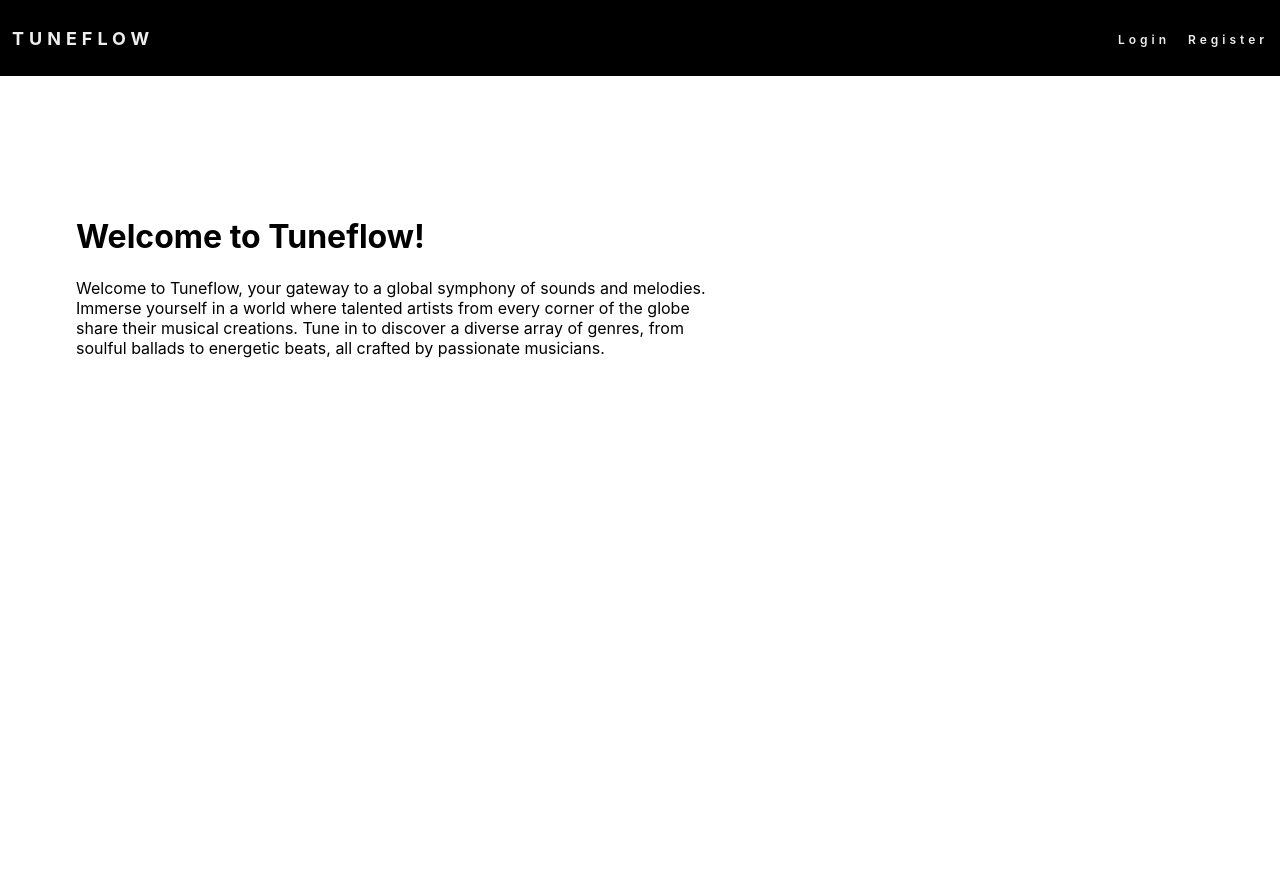
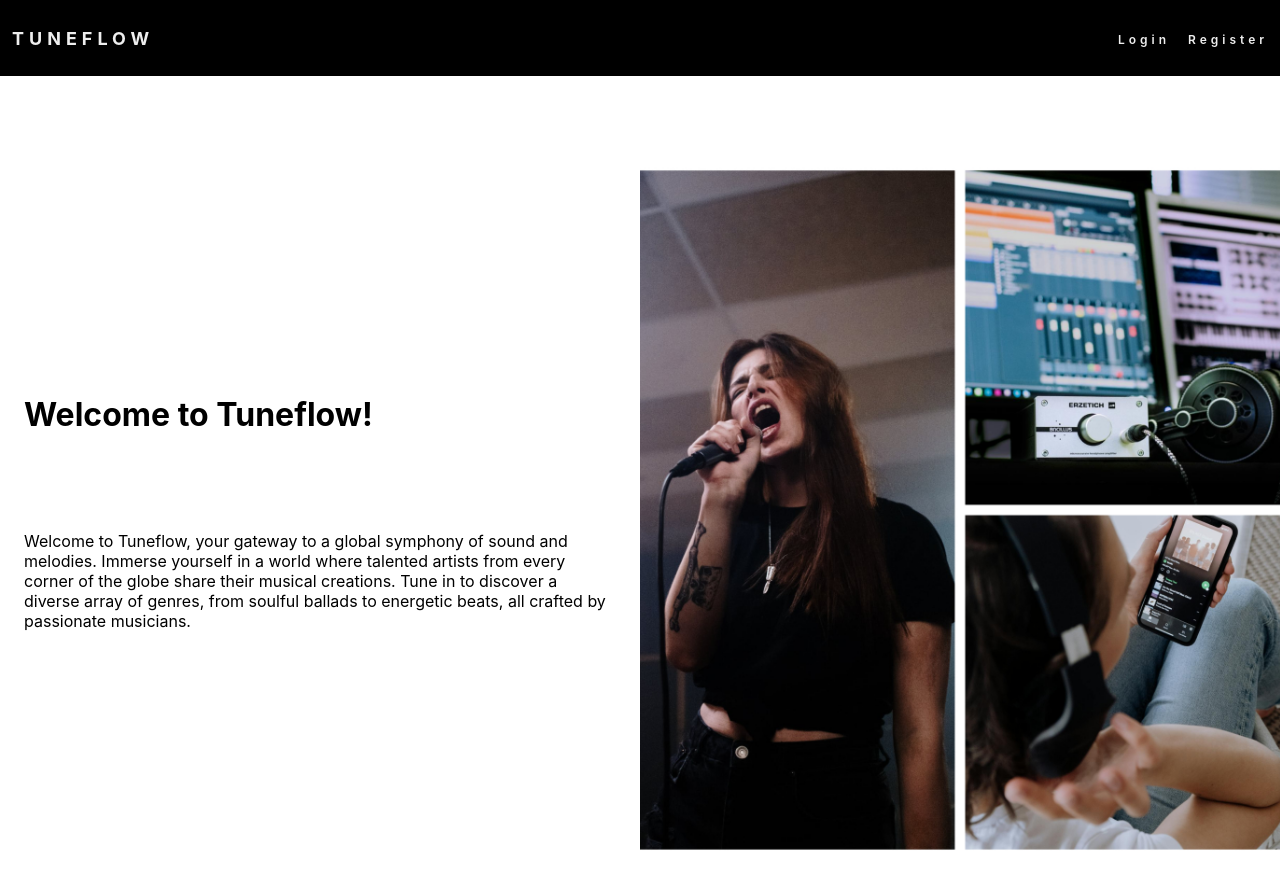
Before and after one commit to Shahabr99/Tuneflow, a React (Create React App) app in the folder frontend/: page / in a window 1280 px wide. Shown: the top 888 px of the page. Before the commit the page ends 816 px from the top, so only its background shows below. Built offline with nearby package versions, Linux system fonts and the light colour scheme; no server answers.

Commit message:
adding some style

```diff
--- a/frontend/package.json
+++ b/frontend/package.json
@@ -12,7 +12,6 @@
     "jsonwebtoken": "^9.0.2",
     "react": "^18.2.0",
     "react-dom": "^18.2.0",
-    "react-refresh": "^0.14.0",
     "react-router-dom": "^6.21.1",
     "react-scripts": "^4.0.3",
     "stream": "^0.0.2",
@@ -20,7 +19,7 @@
     "web-vitals": "^2.1.4"
   },
   "scripts": {
-    "start": "REACT_APP_FAST_REFRESH=true react-scripts start",
+    "start": "WEBPACK_POLLING=true react-scripts start",
     "build": "react-scripts build",
     "test": "react-scripts test",
     "eject": "react-scripts eject"
@@ -45,7 +44,6 @@
   },
   "devDependencies": {
     "customize-cra": "^1.0.0",
-    "customize-cra-react-refresh": "^1.1.0",
     "react-app-rewired": "^2.2.1",
     "react-error-overlay": "^6.0.9"
   }
--- a/frontend/src/Homepage.css
+++ b/frontend/src/Homepage.css
@@ -1,17 +1,26 @@
 main {
-  display: flex;
-  width: 90%;
-  height: 80%;
-  margin: 120px auto;
+  display: grid;
+  max-width: 1300px;
+  height: 700px;
+  margin: 60px auto;
+  grid-template-columns: 1fr 1fr;
+  align-items: center;
 }
 
 .header-section {
-  padding-right: 20px;
-  padding-left: 12px;
-  height: 500px;
+  padding: 24px;
+  height: 700px;
+  display: flex;
+  flex-direction: column;
+  gap: 60px;
+  justify-content: center;
 }
 
 
 .header-img {
-  height: 500px;
+  background-image: url("./images/homepage.jpg");
+  background-size: cover;
+  background-position: center;
+  width: 100%;
+  height: 700px;
 }
--- a/frontend/src/Homepage.js
+++ b/frontend/src/Homepage.js
@@ -1,5 +1,4 @@
 import React from "react";
-
 import "./Homepage.css";
 
 function Homepage() {
@@ -10,9 +9,9 @@ function Homepage() {
         <div className="header-section">
             <h1>Welcome to Tuneflow!</h1>
             <p>
-              Welcome to Tuneflow, your gateway to a global symphony of sounds and melodies.<br />
-              Immerse yourself in a world where talented artists from every corner of the globe<br />
-              share their musical creations. Tune in to discover a diverse array of genres, from<br />
+              Welcome to Tuneflow, your gateway to a global symphony of sound and melodies.
+              Immerse yourself in a world where talented artists from every corner of the globe
+              share their musical creations. Tune in to discover a diverse array of genres, from
               soulful ballads to energetic beats, all crafted by passionate musicians.
             </p>
         </div>
--- a/frontend/src/Nav-Routes/Tracks.css
+++ b/frontend/src/Nav-Routes/Tracks.css
@@ -1,4 +1,4 @@
-.tracks-container {
+.container {
   width: 90%;
   margin: 50px auto;
   display: flex;
@@ -11,7 +11,7 @@
 
 .card {
   width: 300px;
-  height: 400px;
+  height: 380px;
   display: flex;
   flex-direction: column;
   border: 1px solid #000;
@@ -23,14 +23,22 @@
 
 .track-img {
   width: 300px;
-  height: 260px;
+  height: 280px;
   background-size: cover;
   background-position: center;
+  letter-spacing: 5px;
 }
 
 .lower-box {
-  padding: 6px;
+  padding: 12px;
+  background-color: #080707;
 }
+
+.lower-box h5, .lower-box span {
+  text-decoration: none;
+  color: #eee;
+}
+
 
 .artist-name {
   font-size: 12px;
--- a/frontend/src/Nav-Routes/Tracks.js
+++ b/frontend/src/Nav-Routes/Tracks.js
@@ -10,10 +10,11 @@ function Tracks() {
   useEffect(function getData() {
     async function getSongs() {
       try{
-        const tracksData = await axios.get(`https://api.jamendo.com/v3.0/tracks/?client_id=c85b065b&format=jsonpretty&limit=12&imagesize=300&boost=downloads_month`);
-        const artistsData = await axios.get(`https://api.jamendo.com/v3.0/artists/?client_id=c85b065b&format=jsonpretty&limit=12&hasimage=true`);
+        const tracksData = await axios.get(`https://api.jamendo.com/v3.0/tracks/?client_id=c85b065b&format=jsonpretty&limit=10&imagesize=300&boost=downloads_month`);
+        const artistsData = await axios.get(`https://api.jamendo.com/v3.0/artists/?client_id=c85b065b&format=jsonpretty&limit=20&hasimage=true`);
         setSongs(tracksData.data.results);
-        setArtists(artistsData.data.results)
+        setArtists(artistsData.data.results);
+        console.log(artistsData.data.results)
       }catch(err) {
         throw err
       }
@@ -24,10 +25,10 @@ function Tracks() {
 
   return(
     <>
-      <div className="tracks-container">
+      <div className="container">
         {songs.map(song => (
-          <Link >
-            <div key={song.id} className="card">
+          <Link key={song.id} to={`/tracks/:${song.id}`}>
+            <div  className="card">
               <div style={{backgroundImage: `url(${song.image})`}} className="track-img"></div>
               <div className="lower-box">
                 <h5>Title: {song.name}</h5>
@@ -38,14 +39,13 @@ function Tracks() {
           ))}
       </div>
 
-      <div className="artists-container">
+      <div className="container">
         {artists.map(artist => (
-          <Link >
-            <div key={artist.id} className="card">
+          <Link key={artist.id} to={`/artist/${artist.id}`}>
+            <div  className="card">
               <div style={{backgroundImage: `url(${artist.image})`}} className="artist-img"></div>
               <div className="lower-box">
                 <h5>Title: {artist.name}</h5>
-                <span className="artist-name">Artist: {artist.artist_name}</span>
               </div>
             </div>
           </Link>
```
Also changed, not shown: 1 other file (tests, documents, lock files or other folders).
